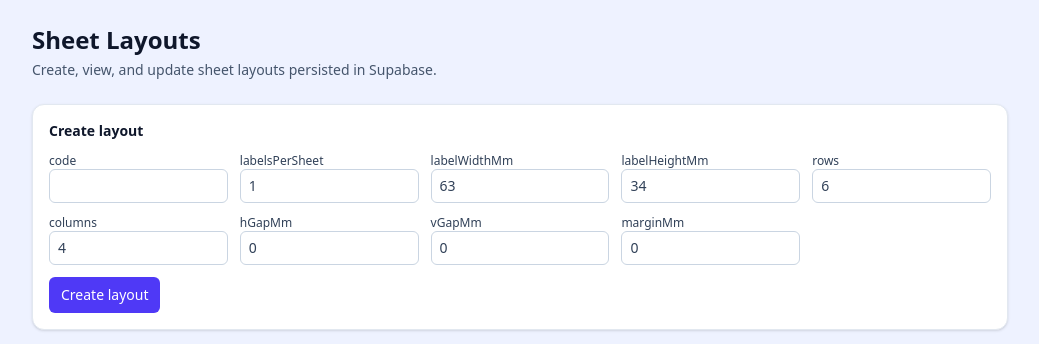
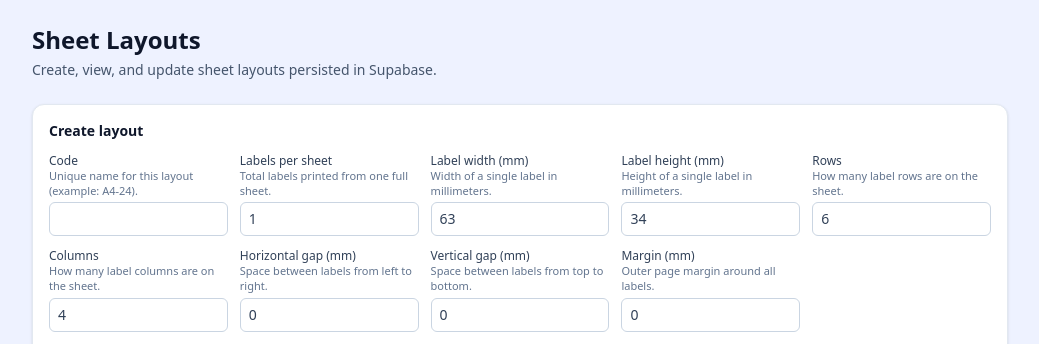
Before and after one commit to dev-himanshu-karnwal/PrintLabeler, a Next.js app: page /sheet-layouts in a window 1280 px wide. Shown: the top 344 px of the page, without its empty margins (120-1159 px from the left). Built offline with nearby package versions, Linux system fonts and the light colour scheme; no server answers; the database is empty.

Commit message:
Add FIELD_META for layout form fields with labels and descriptions. Refactor SheetLayoutsPage to utilize FIELD_META for form rendering. Remove unused TemplatesPage and layoutPresets.ts files.

```diff
--- a/src/app/sheet-layouts/page.tsx
+++ b/src/app/sheet-layouts/page.tsx
@@ -18,6 +18,45 @@ type LayoutItem = {
 };
 
 type LayoutForm = Omit<LayoutItem, "id" | "createdAt" | "updatedAt">;
+
+const FIELD_META: Record<keyof LayoutForm, { label: string; description: string }> = {
+  code: {
+    label: "Code",
+    description: "Unique name for this layout (example: A4-24).",
+  },
+  labelsPerSheet: {
+    label: "Labels per sheet",
+    description: "Total labels printed from one full sheet.",
+  },
+  labelWidthMm: {
+    label: "Label width (mm)",
+    description: "Width of a single label in millimeters.",
+  },
+  labelHeightMm: {
+    label: "Label height (mm)",
+    description: "Height of a single label in millimeters.",
+  },
+  rows: {
+    label: "Rows",
+    description: "How many label rows are on the sheet.",
+  },
+  columns: {
+    label: "Columns",
+    description: "How many label columns are on the sheet.",
+  },
+  hGapMm: {
+    label: "Horizontal gap (mm)",
+    description: "Space between labels from left to right.",
+  },
+  vGapMm: {
+    label: "Vertical gap (mm)",
+    description: "Space between labels from top to bottom.",
+  },
+  marginMm: {
+    label: "Margin (mm)",
+    description: "Outer page margin around all labels.",
+  },
+};
 
 const EMPTY_FORM: LayoutForm = {
   code: "",
@@ -88,9 +127,12 @@ export default function SheetLayoutsPage() {
       return;
     }
 
-    setMessage(editingId ? "Layout updated." : "Layout created.");
-    setForm(EMPTY_FORM);
-    setEditingId(null);
+    const isEditing = Boolean(editingId);
+    setMessage(isEditing ? "Layout updated." : "Layout created.");
+    if (!isEditing) {
+      setForm(EMPTY_FORM);
+      setEditingId(null);
+    }
     await loadLayouts();
   };
 
@@ -104,9 +146,13 @@ export default function SheetLayoutsPage() {
       <section className="rounded-xl border border-slate-200 bg-white p-4 shadow-sm">
         <h2 className="mb-3 text-sm font-semibold text-slate-900">{actionLabel}</h2>
         <form className="grid grid-cols-2 gap-3 md:grid-cols-5" onSubmit={onSubmit}>
-          {Object.entries(form).map(([key, value]) => (
+          {Object.entries(form).map(([key, value]) => {
+            const field = key as keyof LayoutForm;
+            const meta = FIELD_META[field];
+            return (
             <label key={key} className="space-y-1 text-xs font-medium text-slate-700">
-              <span>{key}</span>
+              <span>{meta.label}</span>
+              <p className="text-[11px] font-normal text-slate-500">{meta.description}</p>
               <input
                 className="w-full rounded-md border border-slate-300 px-2 py-1.5 text-sm"
                 type={key === "code" ? "text" : "number"}
@@ -120,7 +166,7 @@ export default function SheetLayoutsPage() {
                 required
               />
             </label>
-          ))}
+          )})}
           <div className="col-span-2 flex items-end gap-2 md:col-span-5">
             <button
               type="submit"
--- a/src/app/templates/page.tsx
+++ /dev/null
@@ -1,8 +0,0 @@
-export default function TemplatesPage() {
-  return (
-    <main className="mx-auto max-w-4xl p-6">
-      <h1 className="mb-4 text-xl font-semibold">My Templates</h1>
-      <p className="text-sm text-slate-600">Cloud template dashboard scaffold. Connect this to Supabase-backed CRUD routes.</p>
-    </main>
-  );
-}
--- a/src/components/editor/CellRichTextEditor.tsx
+++ b/src/components/editor/CellRichTextEditor.tsx
@@ -40,6 +40,13 @@ export const CellRichTextEditor = () => {
     }
   }, [editor, selectedCellId, selectedCell?.richText]);
 
+  useEffect(() => {
+    if (!editor || !selectedCellId) return;
+
+    // Move focus into the rich-text editor whenever a cell is selected.
+    editor.commands.focus("end");
+  }, [editor, selectedCellId]);
+
   if (!selectedCell) {
     return (
       <div className="rounded-md border border-dashed border-indigo-200 bg-indigo-50/50 p-4 text-sm text-indigo-700">
--- a/src/components/layout/LeftPanel.tsx
+++ b/src/components/layout/LeftPanel.tsx
@@ -47,7 +47,7 @@ export const LeftPanel = ({ onPreview, onPrint }: LeftPanelProps) => {
   const selectedCode = layout.kind === "preset" ? layout.preset.code : "";
 
   return (
-    <aside className="flex h-full w-80 shrink-0 flex-col border-r border-indigo-100 bg-white/95 shadow-sm">
+    <aside className="flex h-full w-100 shrink-0 flex-col border-r border-indigo-100 bg-white/95 shadow-sm">
       <div className="space-y-4 p-4">
         <section className="space-y-2">
         <h2 className="text-sm font-semibold text-slate-900">Sheet Layout</h2>
@@ -72,9 +72,7 @@ export const LeftPanel = ({ onPreview, onPrint }: LeftPanelProps) => {
         )}
         </section>
 
-        <section className="rounded-xl border border-indigo-100 bg-white/90 p-3 shadow-sm backdrop-blur">
-          <CellRichTextEditor />
-        </section>
+        <CellRichTextEditor />
       </div>
       <div className="mt-auto border-t border-indigo-100">
         <BottomBar onPreview={onPreview} onPrint={onPrint} />
--- a/src/lib/layoutPresets.ts
+++ /dev/null
@@ -1,76 +0,0 @@
-import type { LayoutPreset } from "@/types/layout";
-
-const A4_WIDTH_MM = 210;
-const A4_HEIGHT_MM = 297;
-
-const deriveGrid = (
-  labelsPerSheet: number,
-  labelWidthMm: number,
-  labelHeightMm: number,
-): { rows: number; columns: number } => {
-  const candidates: Array<{ rows: number; columns: number; areaScore: number; ratioScore: number }> = [];
-  const targetRatio = A4_HEIGHT_MM / A4_WIDTH_MM;
-
-  for (let columns = 1; columns <= labelsPerSheet; columns += 1) {
-    if (labelsPerSheet % columns !== 0) continue;
-    const rows = labelsPerSheet / columns;
-    const usedWidth = columns * labelWidthMm;
-    const usedHeight = rows * labelHeightMm;
-    if (usedWidth > A4_WIDTH_MM || usedHeight > A4_HEIGHT_MM) continue;
-
-    const areaScore = usedWidth * usedHeight;
-    const ratioScore = Math.abs(usedHeight / usedWidth - targetRatio);
-    candidates.push({ rows, columns, areaScore, ratioScore });
-  }
-
-  if (candidates.length > 0) {
-    candidates.sort((a, b) => {
-      if (b.areaScore !== a.areaScore) return b.areaScore - a.areaScore;
-      if (a.ratioScore !== b.ratioScore) return a.ratioScore - b.ratioScore;
-      return b.columns - a.columns;
-    });
-    const best = candidates[0];
-    return { rows: best.rows, columns: best.columns };
-  }
-
-  // Fallback for unusual dimensions: keep all labels in a single row.
-  return { rows: 1, columns: labelsPerSheet };
-};
-
-const preset = (
-  code: LayoutPreset["code"],
-  labelsPerSheet: number,
-  labelWidthMm: number,
-  labelHeightMm: number,
-): LayoutPreset => {
-  const { rows, columns } = deriveGrid(labelsPerSheet, labelWidthMm, labelHeightMm);
-  return {
-    code,
-    labelsPerSheet,
-    labelWidthMm,
-    labelHeightMm,
-    rows,
-    columns,
-    hGapMm: 0,
-    vGapMm: 0,
-    marginMm: 0,
-  };
-};
-
-export const LAYOUT_PRESETS: LayoutPreset[] = [
-  preset("01F", 1, 210, 297),
-  preset("01", 1, 210, 290),
-  preset("02", 2, 199, 145),
-  preset("04", 4, 99, 146),
-  preset("06", 6, 100, 94),
-  preset("08", 8, 100, 72),
-  preset("12", 12, 99, 45),
-  preset("16", 16, 100, 35),
-  preset("21", 21, 64, 38),
-  preset("24", 24, 63, 34),
-  preset("30", 30, 67, 27),
-  preset("48", 48, 49, 24),
-  preset("56", 56, 48, 19),
-  preset("65", 65, 39, 21),
-  preset("84", 84, 45, 11),
-];
```
